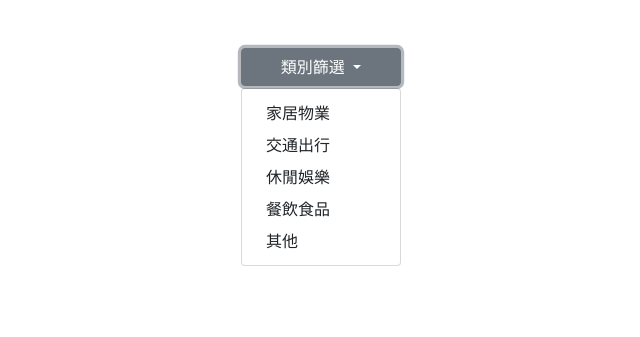
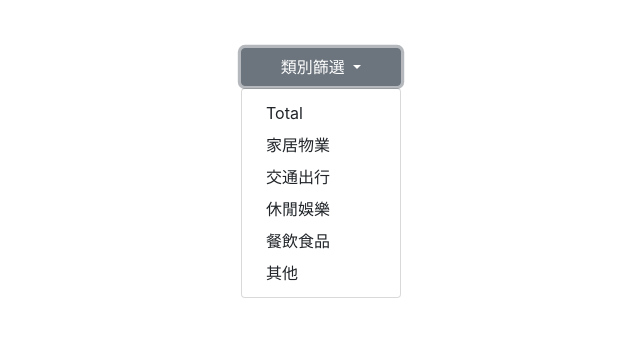
Before and after one commit to s091173/expense_tracker, a Node server app: page / in a window 1280 px wide, after a click on "類別篩選". Shown: the part 56-393 px from the top of the page, without its empty margins (319-959 px from the left). Run offline with Node 20, Linux system fonts and the light colour scheme; data that the repository does not hold is empty; some libraries are stand-ins or nearby versions.

Commit message:
feat: add filter record function

```diff
--- a/app.js
+++ b/app.js
@@ -111,6 +111,18 @@ app.post('/records/:id/delete', (req, res) => {
     .catch(error => console.log(error))
 })
 
+// filter route
+app.get('/records/filter/:category', (req, res) => {
+  const category = req.params.category
+  return Record.find({ category: category })
+    .lean()
+    .then(records => {
+      const total = totalAmount(records)
+      res.render('index', { records, total })
+    })
+    .catch(error => console.log(error))
+})
+
 
 app.listen(3000, () => {
   console.log('The app is running on http://localhost:3000')
--- a/views/index.hbs
+++ b/views/index.hbs
@@ -8,11 +8,12 @@
         類別篩選
       </button>
       <div class="dropdown-menu" aria-labelledby="dropdownMenuButton">
-        <a class="dropdown-item" href="#">家居物業</a>
-        <a class="dropdown-item" href="#">交通出行</a>
-        <a class="dropdown-item" href="#">休閒娛樂</a>
-        <a class="dropdown-item" href="#">餐飲食品</a>
-        <a class="dropdown-item" href="#">其他</a>
+        <a class="dropdown-item" href="/">Total</a>
+        <a class="dropdown-item" href="/records/filter/家居物業">家居物業</a>
+        <a class="dropdown-item" href="/records/filter/交通出行">交通出行</a>
+        <a class="dropdown-item" href="/records/filter/休閒娛樂">休閒娛樂</a>
+        <a class="dropdown-item" href="/records/filter/餐飲食品">餐飲食品</a>
+        <a class="dropdown-item" href="/records/filter/其他">其他</a>
       </div>
     </div>
   </div>
```
